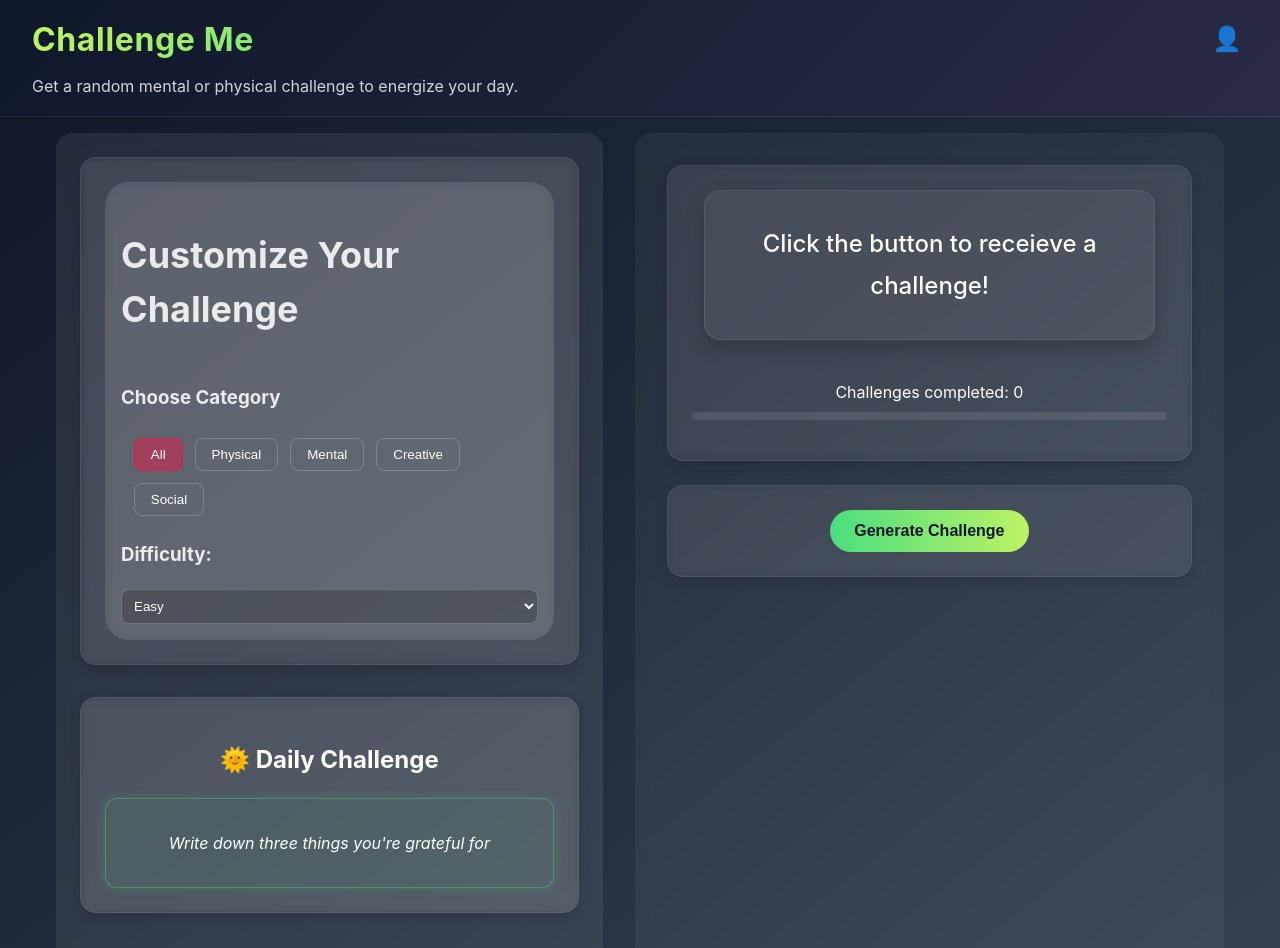
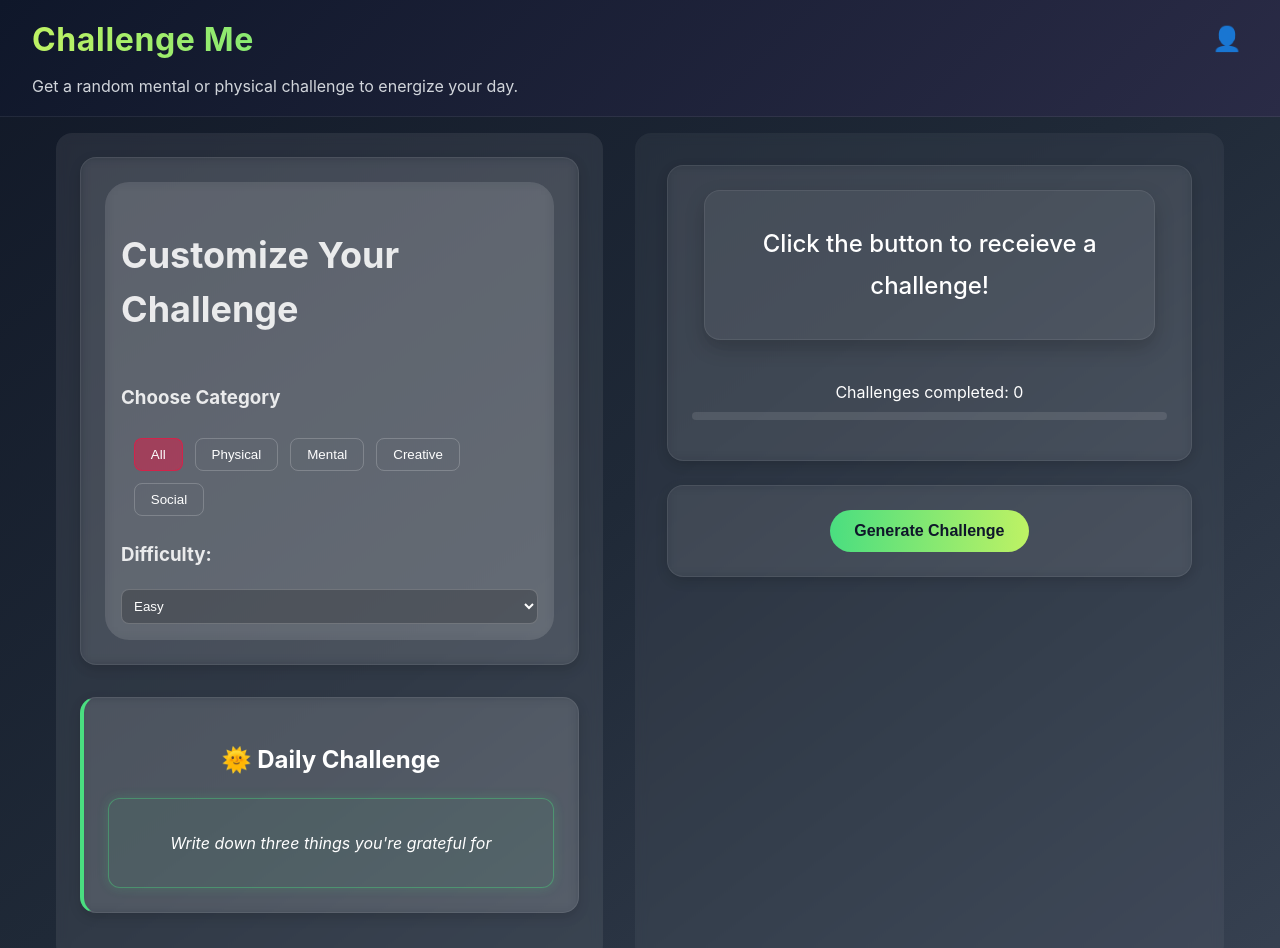
Before and after one commit to robertoandino/challenge-me, a React (Vite) app: page / in a window 1280 px wide. Shown: the top 948 px of the page. Built offline with nearby package versions, Linux system fonts and the light colour scheme.

Commit message:
Added border accents.

```diff
--- a/src/pages/Home.css
+++ b/src/pages/Home.css
@@ -369,6 +369,7 @@ html, body {
     padding: 1.5rem;
     text-align: center;
     color: #fff;
+    border-left: 4px solid #4ade80;
 }
 
 .daily-challenge-box {
@@ -391,6 +392,7 @@ html, body {
     border-radius: 0.75rem;
     padding: 1rem;
     border: 1px solid rgba(255, 255, 255, 0.08);
+    border-left: 4px solid #24da66;
 }
 
 .completed-list h4 {
```
